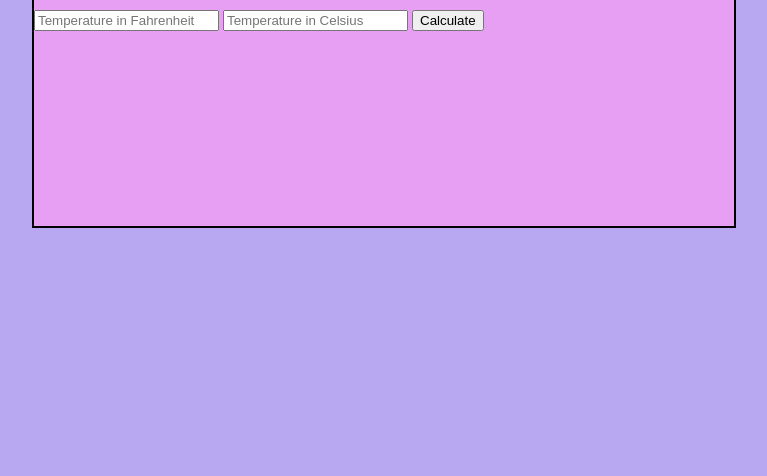
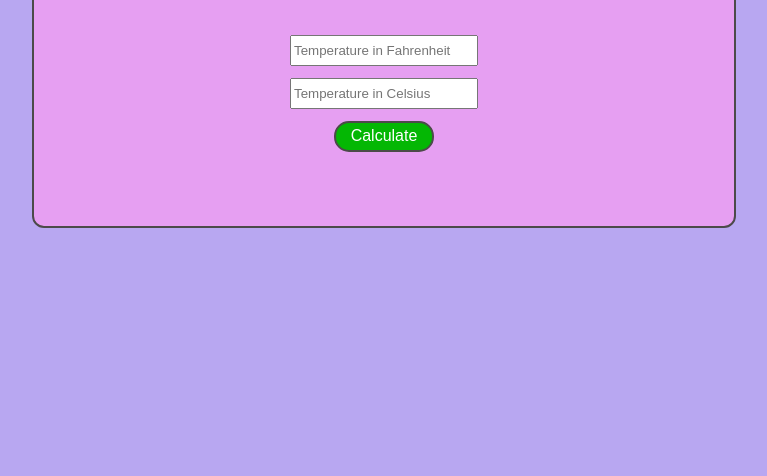
Before and after one commit to guillermoguevara887/Temperature-Converter, a plain HTML site: page index.html in a window 1280 px wide. Shown: the part 324-800 px from the top of the page, without its empty margins (256-1023 px from the left). Drawn offline with Linux system fonts and the light colour scheme.

Commit message:
Styles finish

```diff
--- a/index.html
+++ b/index.html
@@ -13,8 +13,8 @@
         <div class="main-container">
             <h1 class="title">Temperature Conversor</h1>
             <div class="temp-Container">
-                <input class="input1" type="number" placeholder="Temperature in Fahrenheit">
-                <input class="input2" type="number" placeholder="Temperature in Celsius">
+                <input class="input1" type="text" placeholder="Temperature in Fahrenheit">
+                <input class="input2" type="text" placeholder="Temperature in Celsius">
                 <button class="btn">Calculate</button>
                 <p class="result"> </p>
             </div>
--- a/scss/main.scss
+++ b/scss/main.scss
@@ -1,9 +1,10 @@
 // color variables
 $primary-color: rgb(184, 167, 241);
 $secondary-color: rgb(230, 159, 242);
-$black: black;
+$black: rgb(9, 2, 31);
 $white: white;
-$gray: rgb(76, 74, 74) $font-Max: 30px;
+$gray: rgb(76, 74, 74);
+$font-Max: 30px;
 $font-min: 16px;
 
 body {
@@ -27,13 +28,52 @@ $gray: rgb(76, 74, 74) $font-Max: 30px;
     width: 700px;
     height: 300px;
     background-color: $secondary-color;
-        border: 2px $black solid;
-        border-radius: 2px;
+    border: 2px $gray solid;
+    border-radius: 12px;
+
 
     .title {
         text-align: center;
         font-size: $font-Max;
-            color: $gray;
+        color: $black;
     }
 
+    .temp-Container {
+        padding-top: 25px;
+        width: auto;
+        height: auto;
+        display: grid;
+        justify-items: center;
+        gap: 12px;
+
     }
+
+    .input1 {
+        width: 180px;
+        height: 25px;
+    }
+
+
+    .input2 {
+        width: 180px;
+        height: 25px;
+    }
+
+    .btn {
+
+        width: 100px;
+        height: 31px;
+        background-color: rgb(4, 183, 4);
+        color: $white;
+        font-size: $font-min;
+        border-radius: 15px;
+        border: $gray 2px solid;
+    }
+
+    .btn:hover {
+        transform: scale(1.2);
+        cursor: pointer;
+    }
+
+
+}
```
Also changed, not shown: css/main.css. Lines whose indentation alone changed are shown as unchanged.
